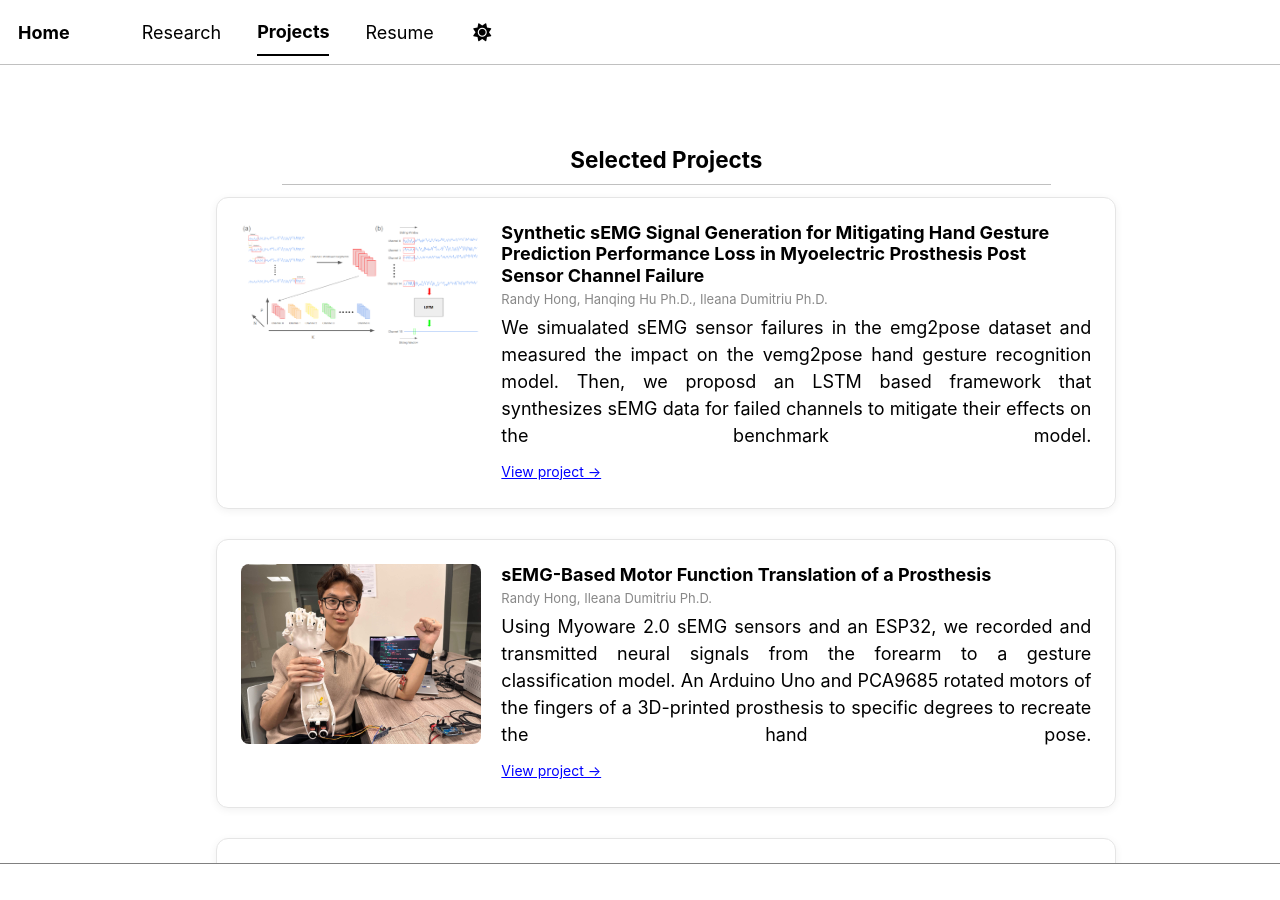
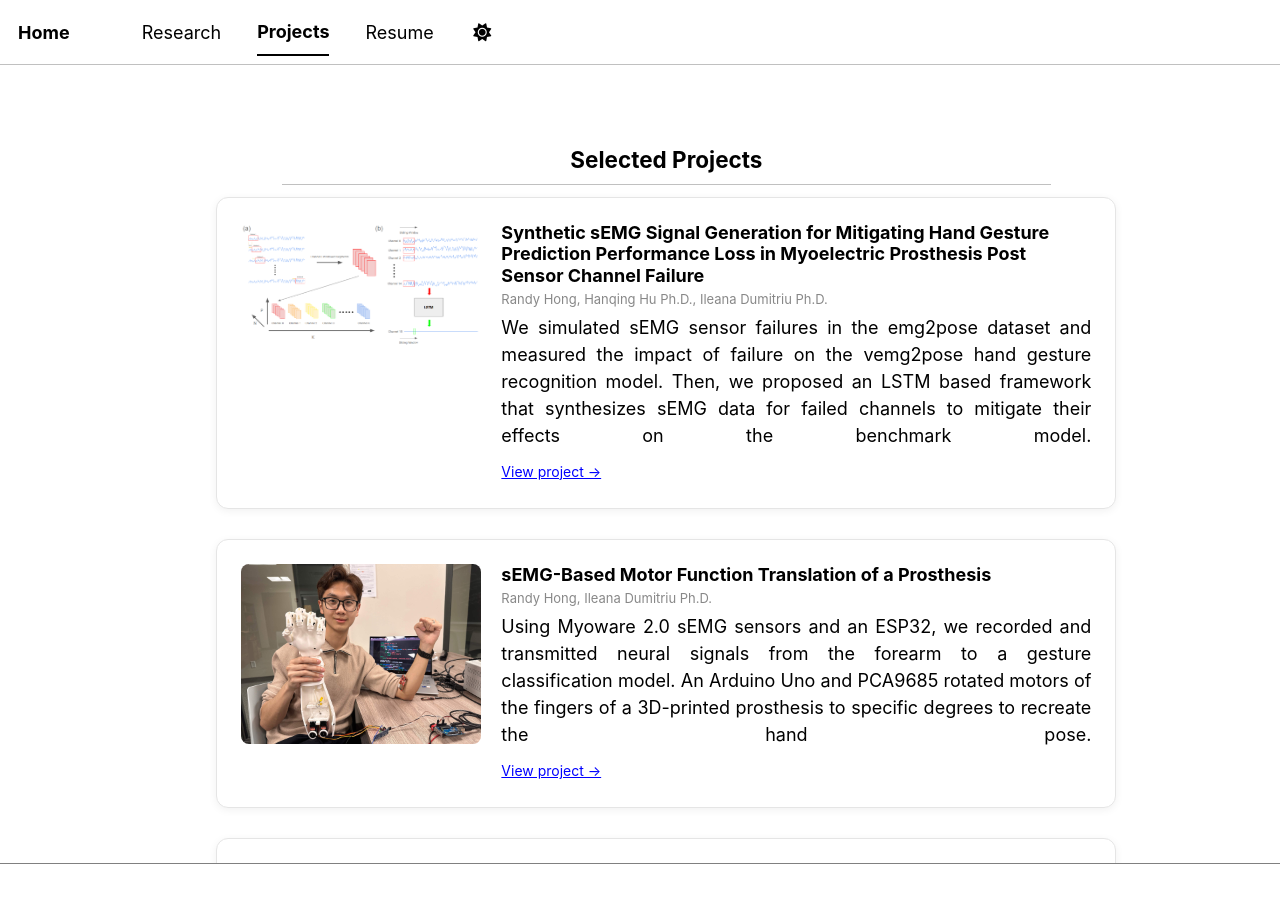
Before and after one commit to randyhongg/randyhongg.github.io, a Jekyll site: the page built from _pages/projects.md, in a window 1280 px wide and 900 px high. Built offline with Jekyll 4.4.1, drawn with Linux system fonts in a browser that asks for light colours; a style sheet for code colours, icons or effects is not loaded.

Commit message:
Update projects.md

```diff
--- a/_pages/projects.md
+++ b/_pages/projects.md
@@ -49,7 +49,7 @@ author_profile: false
   <div class="project-content">
     <h3 style="margin: 0 0 4px;">Synthetic sEMG Signal Generation for Mitigating Hand Gesture Prediction Performance Loss in Myoelectric Prosthesis Post Sensor Channel Failure</h3>
     <p style="margin: 0 0 4px; font-size: 13px; color: #888;">Randy Hong, Hanqing Hu Ph.D., Ileana Dumitriu Ph.D.</p>
-    <p style="margin: 0 0 8px; text-align: justify; text-align-last: justify;">We simualated sEMG sensor failures in the emg2pose dataset and measured the impact on the vemg2pose hand gesture recognition model. Then, we proposd an LSTM based framework that synthesizes sEMG data for failed channels to mitigate their effects on the benchmark model.</p>
+    <p style="margin: 0 0 8px; text-align: justify; text-align-last: justify;">We simulated sEMG sensor failures in the emg2pose dataset and measured the impact of failure on the vemg2pose hand gesture recognition model. Then, we proposed an LSTM based framework that synthesizes sEMG data for failed channels to mitigate their effects on the benchmark model.</p>
     <a href="https://github.com/randyhongg/project-repo" target="_blank" style="font-size: 14px;">View project →</a>
   </div>
 </div>
```
